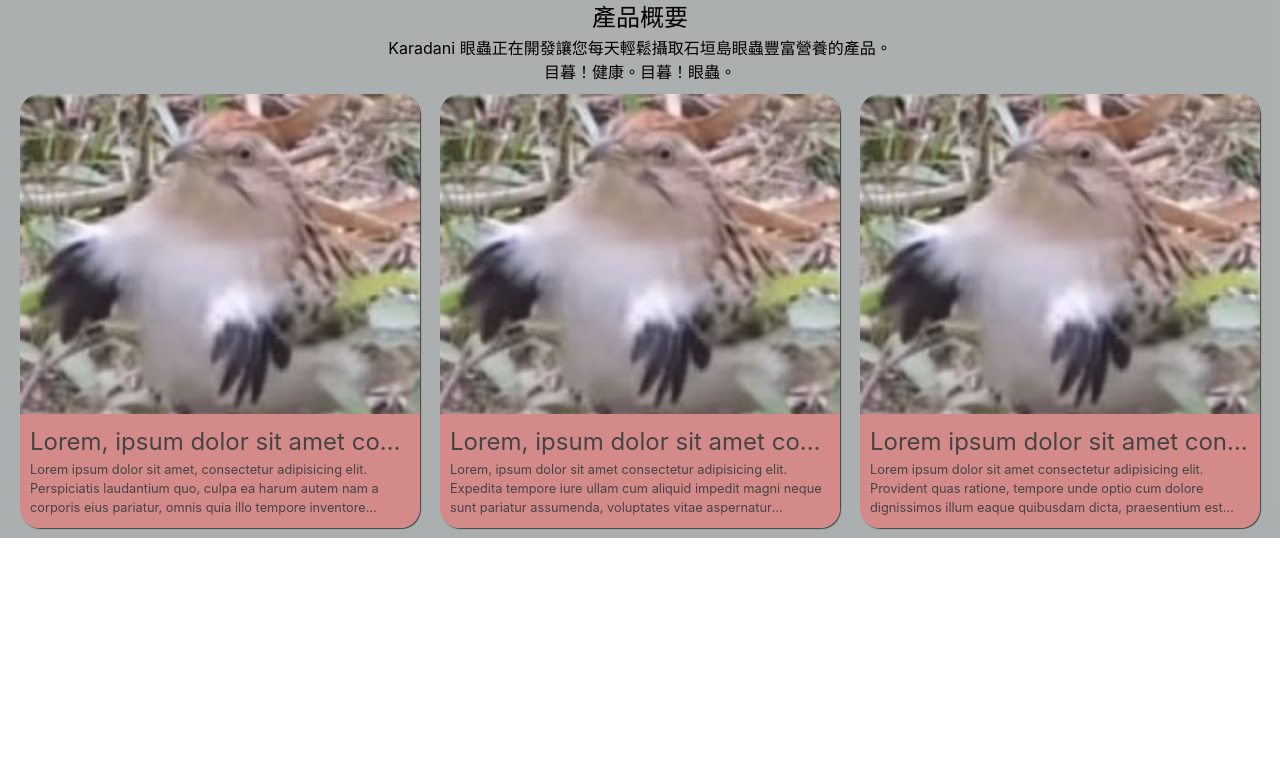
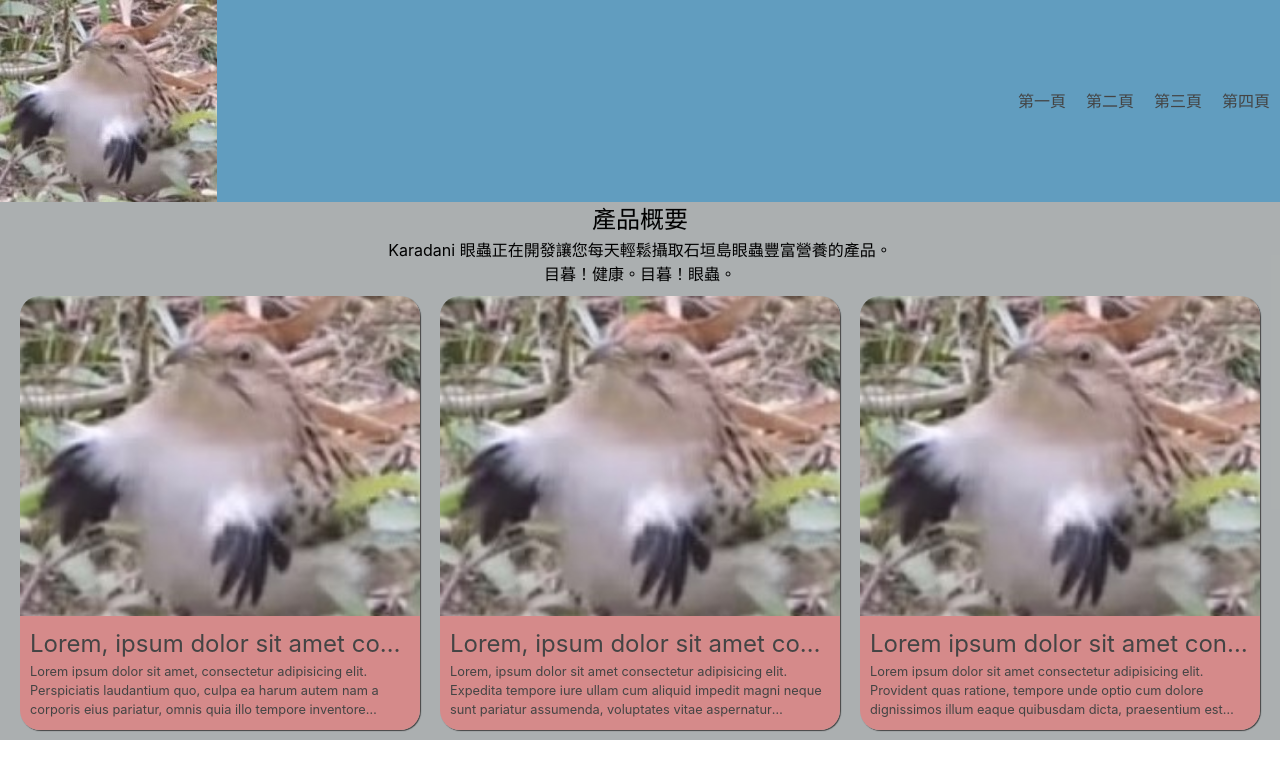
Before and after one commit to Tu-Bk/My-work, a plain HTML site: page header/index.html in a window 1280 px wide. Drawn offline with Linux system fonts and the light colour scheme.

Commit message:
0717-html

```diff
--- a/header/css/style.css
+++ b/header/css/style.css
@@ -54,8 +54,27 @@ a {
 }
 
 /* 外框架區 */
-#box{
-    background-color: rgba(89, 97, 98,0.5);
+#menu {
+    display: flex;
+    justify-content: space-between;
+    background-color: #619dbf;
+}
+.menu__box{
+    align-content: center;
+    }
+
+.menu__box ul {
+    display: flex;
+}
+
+.menu__box a{
+    padding: 10px;
+    color: #444
+}
+
+
+#box {
+    background-color: rgba(89, 97, 98, 0.5);
 }
 
 .box__header {
@@ -101,7 +120,7 @@ a {
     object-fit: cover;
 }
 
-.box__item h2{
+.box__item h2 {
     overflow: hidden;
     text-overflow: ellipsis;
     white-space: nowrap;
--- a/header/index.html
+++ b/header/index.html
@@ -9,11 +9,31 @@
 </head>
 
 <body>
+    <header id="menu">
+        <h1 class="menu__logo"><a href="https://www.youtube.com/"><img
+                    src="./image/627f10b8ace6a2af7e17529a5e17d84e.jfif" alt=""></a></h1>
+        <nav class="menu__box">
+            <ul>
+                <a href="">
+                    <url>第一頁</url>
+                </a>
+                <a href="">
+                    <url>第二頁</url>
+                </a>
+                <a href="">
+                    <url>第三頁</url>
+                </a>
+                <a href="">
+                    <url>第四頁</url>
+                </a>
+            </ul>
+        </nav>
+    </header>
     <section id="box">
         <header class="box__header">
             <h2>產品概要</h2>
             <p>Karadani 眼蟲正在開發讓您每天輕鬆攝取石垣島眼蟲豐富營養的產品。</p>
-                <p>目暮！健康。目暮！眼蟲。</p>
+            <p>目暮！健康。目暮！眼蟲。</p>
         </header>
         <!-- div>article*3>a>figure>h2+p -->
         <div class="box__list">
@@ -21,8 +41,15 @@
                 <a href="https://www.euglena.jp/karadani/">
                     <figure><img src="./image/627f10b8ace6a2af7e17529a5e17d84e.jfif" alt=""></figure>
                     <div>
-                        <h2>Lorem, ipsum dolor sit amet consectetur adipisicing elit. Amet hic eum accusantium excepturi eligendi ea neque nulla reiciendis temporibus eos?</h2>
-                        <p>Lorem ipsum dolor sit amet, consectetur adipisicing elit. Perspiciatis laudantium quo, culpa ea harum autem nam a corporis eius pariatur, omnis quia illo tempore inventore delectus facere atque asperiores voluptatum recusandae rerum porro aliquam corrupti? Aperiam hic accusantium odit dicta, inventore perferendis iste dolorum illum voluptatem ipsa ratione aliquid provident corrupti ducimus vitae. Pariatur dolorum praesentium accusamus saepe enim veritatis laboriosam nemo recusandae. Animi, ad eveniet! Obcaecati commodi totam consequatur.</p>
+                        <h2>Lorem, ipsum dolor sit amet consectetur adipisicing elit. Amet hic eum accusantium excepturi
+                            eligendi ea neque nulla reiciendis temporibus eos?</h2>
+                        <p>Lorem ipsum dolor sit amet, consectetur adipisicing elit. Perspiciatis laudantium quo, culpa
+                            ea harum autem nam a corporis eius pariatur, omnis quia illo tempore inventore delectus
+                            facere atque asperiores voluptatum recusandae rerum porro aliquam corrupti? Aperiam hic
+                            accusantium odit dicta, inventore perferendis iste dolorum illum voluptatem ipsa ratione
+                            aliquid provident corrupti ducimus vitae. Pariatur dolorum praesentium accusamus saepe enim
+                            veritatis laboriosam nemo recusandae. Animi, ad eveniet! Obcaecati commodi totam
+                            consequatur.</p>
                     </div>
                 </a>
             </article>
@@ -30,8 +57,15 @@
                 <a href="https://www.youtube.com/">
                     <figure><img src="./image/627f10b8ace6a2af7e17529a5e17d84e.jfif" alt=""></figure>
                     <div>
-                        <h2>Lorem, ipsum dolor sit amet consectetur adipisicing elit. Architecto voluptates accusantium doloremque placeat saepe iure deserunt tenetur, nam dignissimos fugiat!</h2>
-                        <p>Lorem, ipsum dolor sit amet consectetur adipisicing elit. Expedita tempore iure ullam cum aliquid impedit magni neque sunt pariatur assumenda, voluptates vitae aspernatur recusandae quibusdam harum illo libero. Distinctio officia possimus, omnis natus incidunt vel ipsum libero temporibus exercitationem accusantium praesentium, et debitis assumenda quos, dolor beatae! Voluptas pariatur quod, animi laborum asperiores dignissimos expedita eligendi maiores delectus ea aliquid nihil necessitatibus, minima obcaecati reiciendis, velit aliquam iste. Nemo, voluptatum.</p>
+                        <h2>Lorem, ipsum dolor sit amet consectetur adipisicing elit. Architecto voluptates accusantium
+                            doloremque placeat saepe iure deserunt tenetur, nam dignissimos fugiat!</h2>
+                        <p>Lorem, ipsum dolor sit amet consectetur adipisicing elit. Expedita tempore iure ullam cum
+                            aliquid impedit magni neque sunt pariatur assumenda, voluptates vitae aspernatur recusandae
+                            quibusdam harum illo libero. Distinctio officia possimus, omnis natus incidunt vel ipsum
+                            libero temporibus exercitationem accusantium praesentium, et debitis assumenda quos, dolor
+                            beatae! Voluptas pariatur quod, animi laborum asperiores dignissimos expedita eligendi
+                            maiores delectus ea aliquid nihil necessitatibus, minima obcaecati reiciendis, velit aliquam
+                            iste. Nemo, voluptatum.</p>
                     </div>
                 </a>
             </article>
@@ -39,8 +73,14 @@
                 <a href="https://www.youtube.com/">
                     <figure><img src="./image/627f10b8ace6a2af7e17529a5e17d84e.jfif" alt=""></figure>
                     <div>
-                        <h2>Lorem ipsum dolor sit amet consectetur adipisicing elit. Molestiae laboriosam officia, cum quaerat commodi repellendus dolores dignissimos rerum dicta soluta?</h2>
-                        <p>Lorem ipsum dolor sit amet consectetur adipisicing elit. Provident quas ratione, tempore unde optio cum dolore dignissimos illum eaque quibusdam dicta, praesentium est dolores animi repudiandae dolorum odio natus? Perspiciatis laboriosam consequuntur quod magni sunt cupiditate eaque enim distinctio quasi nulla excepturi numquam, accusantium quia dicta iure non rem amet molestias voluptates laborum, asperiores ipsum impedit quo nemo. Cupiditate accusantium obcaecati odio reiciendis aut atque velit nihil fugit, corrupti id.</p>
+                        <h2>Lorem ipsum dolor sit amet consectetur adipisicing elit. Molestiae laboriosam officia, cum
+                            quaerat commodi repellendus dolores dignissimos rerum dicta soluta?</h2>
+                        <p>Lorem ipsum dolor sit amet consectetur adipisicing elit. Provident quas ratione, tempore unde
+                            optio cum dolore dignissimos illum eaque quibusdam dicta, praesentium est dolores animi
+                            repudiandae dolorum odio natus? Perspiciatis laboriosam consequuntur quod magni sunt
+                            cupiditate eaque enim distinctio quasi nulla excepturi numquam, accusantium quia dicta iure
+                            non rem amet molestias voluptates laborum, asperiores ipsum impedit quo nemo. Cupiditate
+                            accusantium obcaecati odio reiciendis aut atque velit nihil fugit, corrupti id.</p>
                     </div>
                 </a>
             </article>
```
Lines whose indentation alone changed are shown as unchanged.
